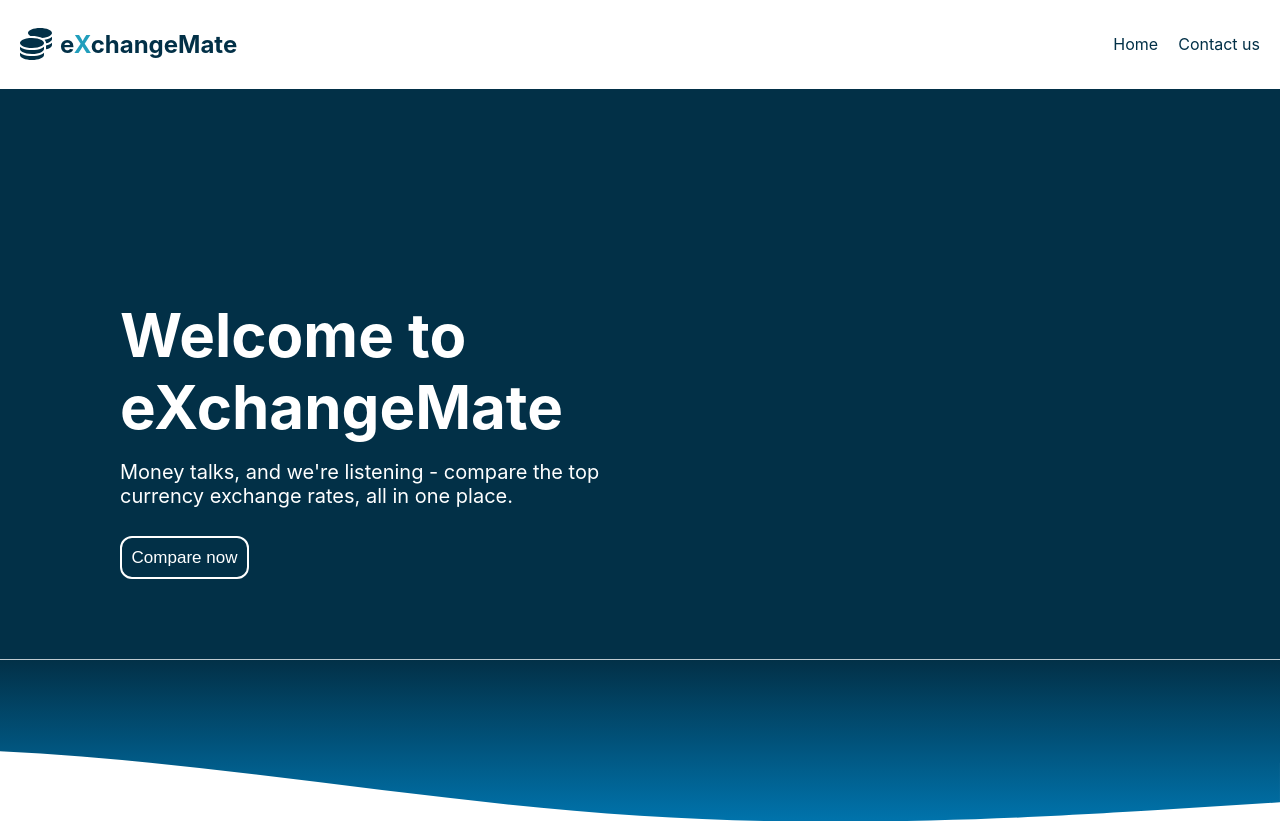
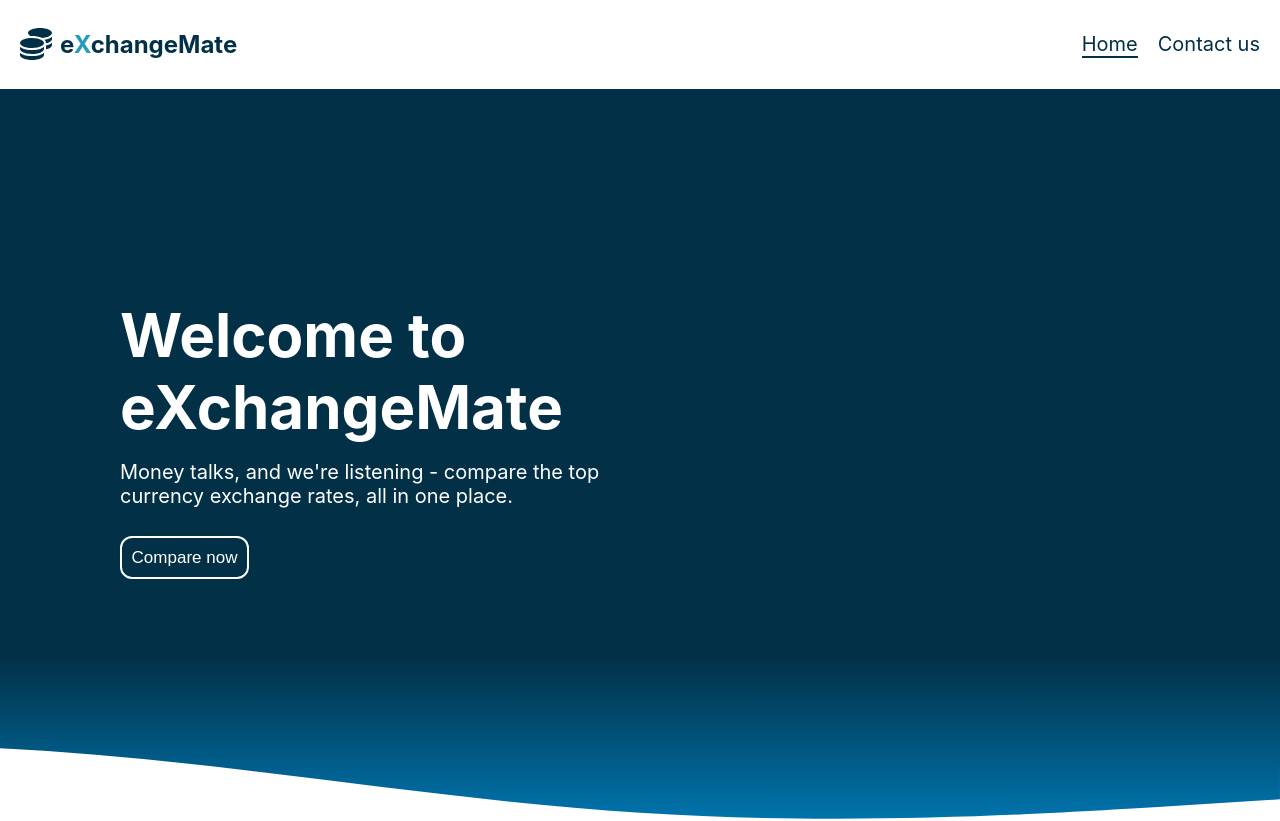
Before and after one commit to stansaner/ExchangeMate, a React (Create React App) app: page / in a window 1280 px wide. Shown: the top 821 px of the page. Built offline with nearby package versions, Linux system fonts and the light colour scheme.

Commit message:
navigation edits

```diff
--- a/src/components/header/Header.js
+++ b/src/components/header/Header.js
@@ -22,7 +22,7 @@ function Header() {
       </nav>
       <header></header> */}
       <nav className="navbar">
-        <a className="navbar-brand" href="#">
+        <a className="navbar-brand" href="/">
           <FontAwesomeIcon icon={faCoins} size="2x" />
           <h1>
             e<span className="nav-highlight">X</span>changeMate
--- a/src/components/header/header.css
+++ b/src/components/header/header.css
@@ -30,7 +30,32 @@ html {scroll-behavior:smooth}
   background-color: #ffffff;
   color: #ffffff;
   padding: 10px 20px;
+  transition: text-decoration ease-in-out 300ms;
 }
+
+/* Hover effects */
+
+.navbar-links a {
+  position: relative;
+}
+
+.navbar-links a.active:after,
+.navbar-links a:after {
+  content: "";
+  position: absolute;
+  left: 0;
+  bottom: -2px;
+  width: 0;
+  height: 2px;
+  background-color: #023047;
+  transition: width 0.3s ease-in-out;
+}
+
+.navbar-links a.active:after,
+.navbar-links a:hover:after {
+  width: 100%;
+}
+
 
 /* Style for the logo and title */
 .navbar-brand {
@@ -52,6 +77,7 @@ html {scroll-behavior:smooth}
   display: flex;
   justify-content: flex-end;
   align-items: center;
+  font-size: 20px;
 }
 
 .navbar-links a {
@@ -61,3 +87,5 @@ html {scroll-behavior:smooth}
 }
 
 /* Style for the active link */
+
+/* Style for hover  */
--- a/src/components/hero/hero.css
+++ b/src/components/hero/hero.css
@@ -61,6 +61,7 @@ a:hover {
 
 .wave {
   position: relative;
+  margin-top: -3px;
   bottom: 0;
   left: 0;
   width: 100%;
```
